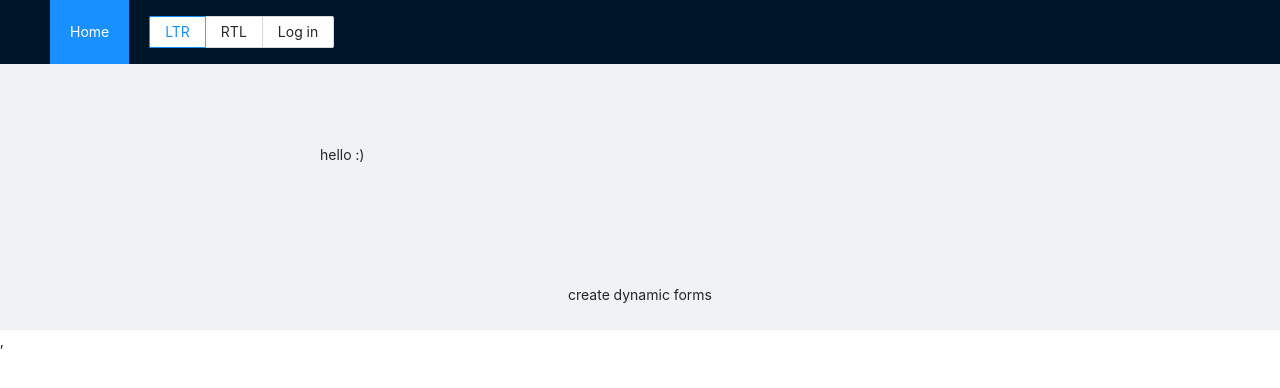
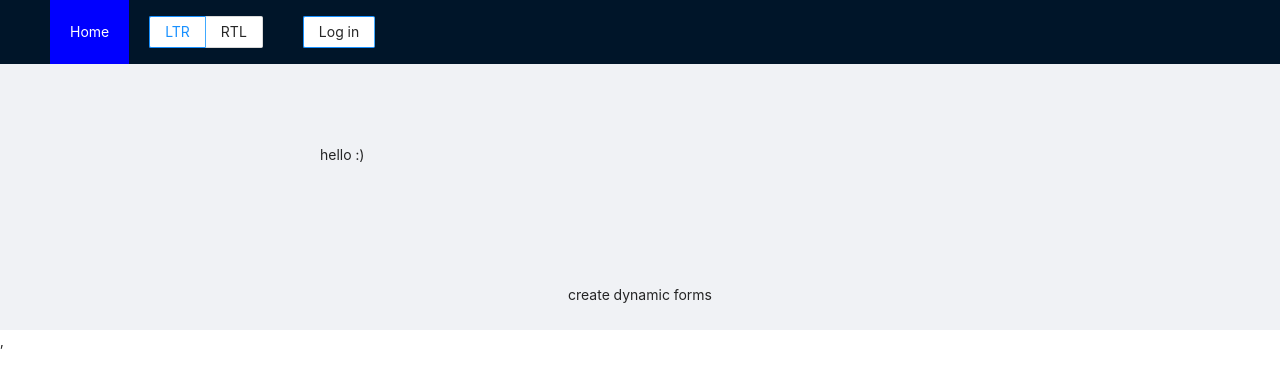
Before and after one commit to AfsanehHabibi/disaster-aid, a React (Create React App) app in the folder client/: page / in a window 1280 px wide. Shown: the top 388 px of the page. Built offline with nearby package versions, Linux system fonts and the light colour scheme.

Commit message:
modify path of login url

```diff
--- a/client/src/App.js
+++ b/client/src/App.js
@@ -4,19 +4,22 @@ import { FormWrapper } from 'component/form.js';
 import { NotFound } from 'component/notFound.js';
 import {LoadList} from 'component/list';
 import {FormList} from 'component/controlCentre';
+import { SummaryTable } from 'component/summaryTable';
 import  Login from 'component/login.js';
 import Profile from 'component/Profile.js';
 import jwt from 'component/jwt';
 import { AuthTest } from "component/authTest";
-import { Layout, Menu, ConfigProvider, Radio } from 'antd';
+import { Layout, Menu, ConfigProvider, Radio  } from 'antd';
 import {
   BrowserRouter as Router,
   Switch,
   Route,
   Link
 } from "react-router-dom";
+import { CloseOutlined } from '@ant-design/icons';
 
 const { Header, Content, Footer } = Layout;
+
 class App extends React.Component {
   state = {
     direction: 'ltr',
@@ -41,21 +44,24 @@ class App extends React.Component {
         <Header>
           <div className="logo" />
           <Menu theme="dark" mode="horizontal" defaultSelectedKeys={['1']}>
-            <Menu.Item key="1"><Link to={`/`}>Home</Link></Menu.Item>
-            <Menu.Item key="2"><div >
+            <Menu.Item key="1" style={{backgroundColor:'blue' }}><Link to={`/`}>Home</Link></Menu.Item>
+            <Menu.Item key="2">
               <Radio.Group defaultValue="ltr" onChange={this.changeDirection}>
                 <Radio.Button key="ltr" value="ltr">
                   LTR
-            </Radio.Button>
+                </Radio.Button>
                 <Radio.Button key="rtl" value="rtl">
                   RTL
-            </Radio.Button>
-
-            <Radio.Button >
+                </Radio.Button>
+              </Radio.Group>
+            </Menu.Item>
+            <Menu.Item key="3" >
+            <Radio.Group >
+              <Radio.Button >
                   <Login />
-            </Radio.Button>
+              </Radio.Button>
               </Radio.Group>
-            </div></Menu.Item>
+            </Menu.Item>
           </Menu>
         </Header>
         <Content style={{ padding: '10vh 25vw 10vh 25vw' }}>
@@ -65,8 +71,8 @@ class App extends React.Component {
             </Route>
             <Route path='/forms' component={LoadList}/>
             <Route path='/form/:handle' component={FormWrapper}/>
-            <Route path='/login' />
-            <Route path="/profile" component={Profile} />
+            <Route path='/summary/form/:handle' component={SummaryTable}/>
+            <Route path='/login' component={Profile}/>
             <Route path="/get-jwt" component={jwt} />
             <Route path="/test-auth" component={AuthTest} />
             <Route path="/controlCentre" component={FormList} />
```
